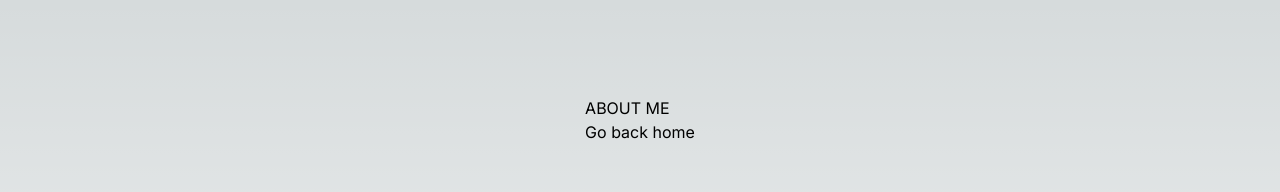
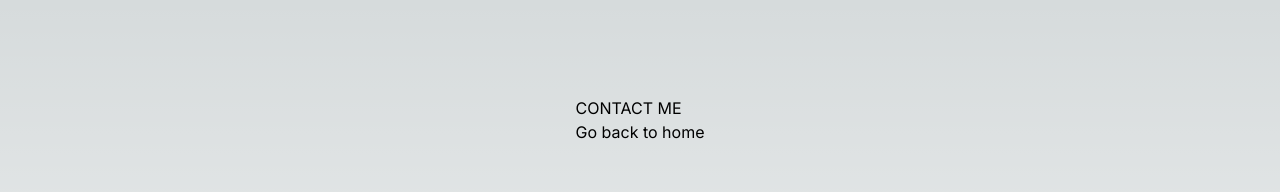
Before and after one commit to IsabelTizon/react-portfolio, a Next.js app: page /contact in a window 1280 px wide. Shown: the top 192 px of the page. Built offline with nearby package versions, Linux system fonts and the light colour scheme.

Commit message:
fixing errors

```diff
--- a/src/app/contact/page.js
+++ b/src/app/contact/page.js
@@ -1,10 +1,10 @@
 import Link from "next/link";
-export default function About() {
+export default function Contact() {
 	return (
 		<main className="flex min-h-screen flex-col items-center justify-between p-24">
 			<div>
-				<h2 className="text-black">ABOUT ME</h2>
-				<Link href="/">Go back home</Link>
+				<h2 className="text-black">CONTACT ME</h2>
+				<Link href="/">Go back to home</Link>
 			</div>
 		</main>
 	);
--- a/src/app/page.js
+++ b/src/app/page.js
@@ -5,7 +5,7 @@ export default function Home() {
 	return (
 		<main className="flex min-h-screen flex-col items-center justify-between p-24">
 			<p>HOME</p>
-			<Link href="/about">about me</Link>
+			<Link href="/contact">contact me</Link>
 			<div className="z-10 max-w-5xl w-full items-center justify-between font-mono text-sm lg:flex">
 				<p className="fixed left-0 top-0 flex w-full justify-center border-b border-gray-300 bg-gradient-to-b from-zinc-200 pb-6 pt-8 backdrop-blur-2xl dark:border-neutral-800 dark:bg-zinc-800/30 dark:from-inherit lg:static lg:w-auto  lg:rounded-xl lg:border lg:bg-gray-200 lg:p-4 lg:dark:bg-zinc-800/30">
 					Get started by editing&nbsp;
```
